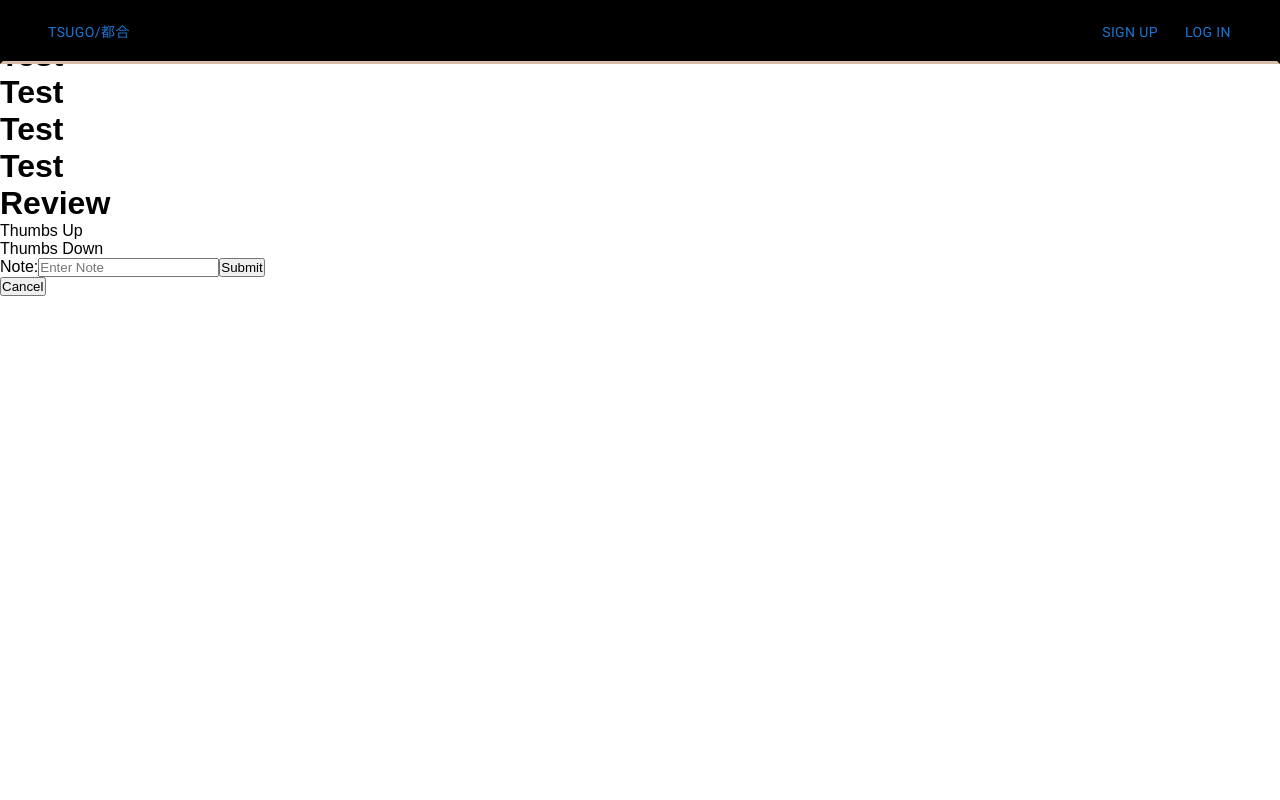
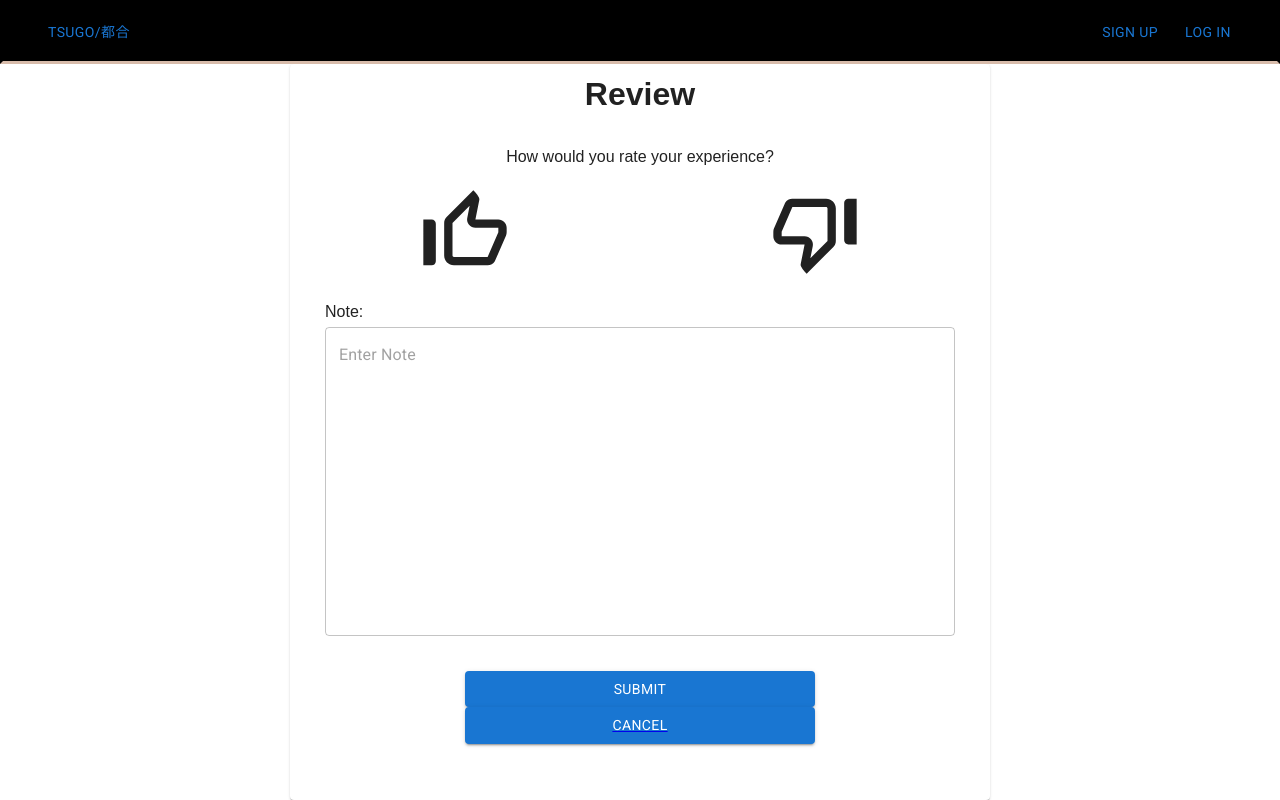
Before and after one commit to TSUGO-CORPORATED/tsugo-website, a Next.js app: page /appointment-detail/review in a window 1280 px wide. Built offline with nearby package versions, Linux system fonts and the light colour scheme; a web font is replaced by a local one.

Commit message:
Added styling to Review page

```diff
--- a/src/app/appointment-detail/review/review-card.tsx
+++ b/src/app/appointment-detail/review/review-card.tsx
@@ -6,11 +6,19 @@ import { useSearchParams } from 'next/navigation';
 import axios from 'axios';
 import { useRouter } from 'next/navigation';
 import Link from 'next/link';
+import { Button, TextField, Paper } from '@mui/material';
+import ThumbUpIcon from '@mui/icons-material/ThumbUp';
+import ThumbUpOffAltIcon from '@mui/icons-material/ThumbUpOffAlt';
+import ThumbDownIcon from '@mui/icons-material/ThumbDown';
+import ThumbDownOffAltIcon from '@mui/icons-material/ThumbDownOffAlt';
+
 
 export default function ReviewCard() {
     // STATE VARIABLES
     const [reviewThumb, setReviewThumb] = useState<boolean | undefined>();
     const [reviewNote, setReviewNote] = useState<string>("");
+    const [reviewThumbUp, setReviewThumbUp] = useState<boolean>(false);
+    const [reviewThumbDown, setReviewThumbDown] = useState<boolean>(false);
 
     const router = useRouter();
 
@@ -39,45 +47,65 @@ export default function ReviewCard() {
 
     useEffect(() => {
         console.log("thumb",reviewThumb);
-    }, [reviewThumb])
+    }, [reviewThumb]);
+
+    const handleThumbClick = (isThumbUp: boolean) => {
+        setReviewThumb((prevReviewThumb: boolean | undefined) => {
+            if (prevReviewThumb !== isThumbUp) {
+                setReviewThumbUp(isThumbUp);
+                setReviewThumbDown(!isThumbUp);
+            }
+            return isThumbUp;
+        });
+
+    };
 
     return (
-        <>
-            <h1>Test</h1>
-            <h1>Test</h1>
-            <h1>Test</h1>
-            <h1>Test</h1>
-            <h1>Test</h1>
-            <h1>Review</h1>
-            <form onSubmit={submitReview}>
+        <Paper className='review__container'>
+            <h1 className='review__header'>Review</h1>
+            <form className='review__form' onSubmit={submitReview}>
                 {/* <label>Rating</label>
                 <select value={reviewRating} onChange={(e) => setReviewRating(Number(e.target.value))} required>
                 <option disabled> -- Select Rating -- </option>
                     {ratingValue.map((value) => <option key={value} value={value}>{value}</option>)}
                 </select>
                 <p>The rating is: {reviewRating}</p> */}
-                <div>
-                    <div onClick={() => setReviewThumb(true)}>Thumbs Up</div>
-                    <div onClick={() => setReviewThumb(false)}>Thumbs Down</div>
+                <p className='review__question'>How would you rate your experience?</p>
+                <div className='review__thumb-container'>
+                    <div className='review__thumb-up'
+                        onClick={() => handleThumbClick(true)}>
+                        {reviewThumbUp === true ? <ThumbUpIcon sx={{fontSize:'100px'}}/> : <ThumbUpOffAltIcon sx={{fontSize:'100px'}}/>}
+                    </div>
+                    <div className='review__thumb-down'
+                        onClick={() => handleThumbClick(false)}>
+                            {reviewThumbDown === true ? <ThumbDownIcon sx={{fontSize:'100px'}}/> : <ThumbDownOffAltIcon sx={{fontSize:'100px'}}/>}
+                    </div>
                 </div>
-                <label className='a'>Note:</label>
-                <input
+                <label className='review__label'>Note:</label>
+                <TextField
+                    variant='outlined'
                     type='text'
                     placeholder='Enter Note'
                     value={reviewNote}
                     onChange={(e) => setReviewNote(e.target.value)}
-                    className='a'
-                ></input>
-                <button type='submit' onClick={submitReview}>Submit</button>
-            </form>
-            <Link href={{
+                    className='review__input'
+                    multiline
+                    rows={12}
+                >
+                </TextField>
+                <br></br>
+                <Button variant='contained' className='review__submit-button' type='submit' onClick={submitReview}>Submit</Button>
+
+                <Link className='review__cancel-link' href={{
                 pathname: '/appointment-detail',
                 query: {
                     appointmentId: appointmentId,
                 }
-            }}>
-                <button className='add_review_button'>Cancel</button>
+                }}>
+                <Button variant='contained' className='review__cancel_button'>Cancel</Button>
             </Link>
-        </>
+            </form>
+
+        </Paper>
     );
 }
--- /dev/null
+++ b/src/css/_review.scss
@@ -0,0 +1,92 @@
+.review {
+    @include flexCenter(column);
+    width: 100vw;
+    height: 100vh;
+    padding-top: 64px;
+
+    &__container {
+        width: 100%;
+        height: 100%;
+        display: flex;
+        flex-direction: column;
+    }
+
+    &__header {
+        width: 100%;
+        height: 10%;
+        text-align: center;
+        margin-top: 12px;
+    }
+
+    &__question {
+        width: 100%;
+        text-align: center;
+    }
+
+    &__form {
+        width: 100%;
+        height: 90%;
+        display: flex;
+        flex-direction: column;
+    }
+
+    &__thumb-container {
+        width: 100%;
+        height: 20%;
+        display: flex;
+        flex-direction: row;
+        justify-content: center;
+        align-items: center;
+    }
+
+    &__thumb-up {
+        width: 50%;
+        height: 100%;
+        justify-content: center;
+        align-items: center;
+        display: flex;
+        flex-direction: column;
+    }
+
+    &__thumb-down {
+        width: 50%;
+        height: 100%;
+        justify-content: center;
+        align-items: center;
+        display: flex;
+        flex-direction: column;
+    }
+
+    &__label {
+        margin: 6px;
+        width: 90%;
+        align-self: center;
+    }
+
+    &__input {
+        width: 90%;
+        height: 50%;
+        margin: 6px;
+        align-self: center;
+    }
+
+    &__submit-button {
+        width: 50%;
+        align-self: center;
+        margin-bottom: 12px;
+    }
+
+    &__cancel-link {
+        width: 50%;
+        display: flex;
+        flex-direction: column;
+        justify-self: center;
+        align-self: center;
+    }
+}
+
+@media (min-width: 700px) {
+    .review__container {
+        width: 700px;
+    }
+}
--- a/src/css/styles.css
+++ b/src/css/styles.css
@@ -456,14 +456,15 @@
   align-items: center;
   flex-direction: column;
   height: 100vh;
+  padding-top: 8vh;
   width: 100%;
 }
 .find-request__card {
   background-color: #fffffa;
   border-radius: 10px;
   justify-content: flex-start;
-  /* width: 75%; */
-
+  width: 75%;
+  height: 75%;
   display: flex;
   justify-content: center;
   align-items: center;
@@ -476,6 +477,7 @@
   flex-direction: column;
   font-weight: bold;
   font-size: 36px;
+  padding: 0px;
   height: 10%;
 }
 .find-request__card__filter {
@@ -1231,6 +1233,90 @@
   width: 100%;
 }
 
+.review {
+  display: flex;
+  justify-content: center;
+  align-items: center;
+  flex-direction: column;
+  width: 100vw;
+  height: 100vh;
+  padding-top: 64px;
+}
+.review__container {
+  width: 100%;
+  height: 100%;
+  display: flex;
+  flex-direction: column;
+}
+.review__header {
+  width: 100%;
+  height: 10%;
+  text-align: center;
+  margin-top: 12px;
+}
+.review__question {
+  width: 100%;
+  text-align: center;
+}
+.review__form {
+  width: 100%;
+  height: 90%;
+  display: flex;
+  flex-direction: column;
+}
+.review__thumb-container {
+  width: 100%;
+  height: 20%;
+  display: flex;
+  flex-direction: row;
+  justify-content: center;
+  align-items: center;
+}
+.review__thumb-up {
+  width: 50%;
+  height: 100%;
+  justify-content: center;
+  align-items: center;
+  display: flex;
+  flex-direction: column;
+}
+.review__thumb-down {
+  width: 50%;
+  height: 100%;
+  justify-content: center;
+  align-items: center;
+  display: flex;
+  flex-direction: column;
+}
+.review__label {
+  margin: 6px;
+  width: 90%;
+  align-self: center;
+}
+.review__input {
+  width: 90%;
+  height: 50%;
+  margin: 6px;
+  align-self: center;
+}
+.review__submit-button {
+  width: 50%;
+  align-self: center;
+  margin-bottom: 12px;
+}
+.review__cancel-link {
+  width: 50%;
+  display: flex;
+  flex-direction: column;
+  justify-self: center;
+  align-self: center;
+}
+
+@media (min-width: 700px) {
+  .review__container {
+    width: 700px;
+  }
+}
 .navbar {
   border-style: solid;
   border-bottom-color: #D8BCAB;
--- a/src/css/styles.scss
+++ b/src/css/styles.scss
@@ -19,6 +19,7 @@
 @import './update-password';
 @import './delete-account';
 @import './update-appointment';
+@import './review';
 
 //CSS Global Component
 @import './_navbar';
```
Also changed, not shown: 1 other file (tests, documents, lock files or other folders).
